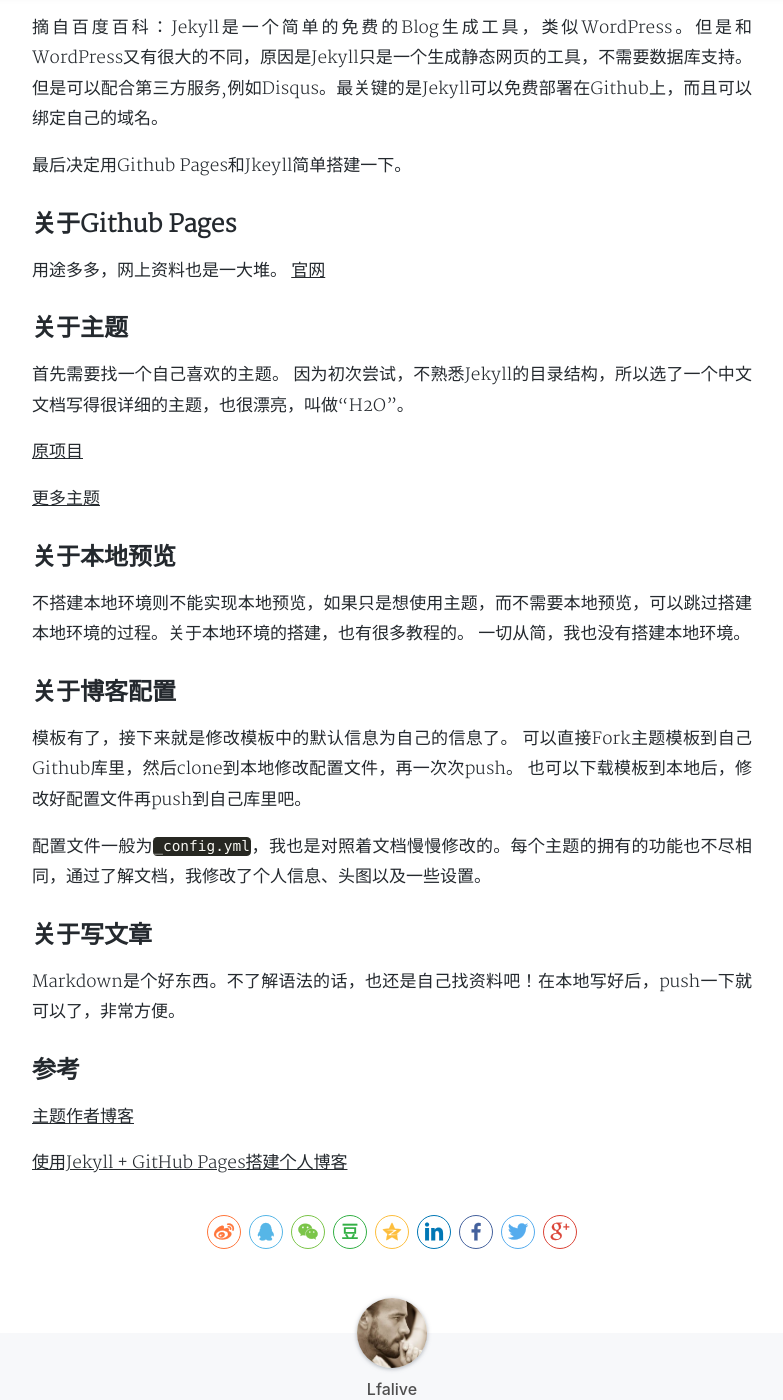
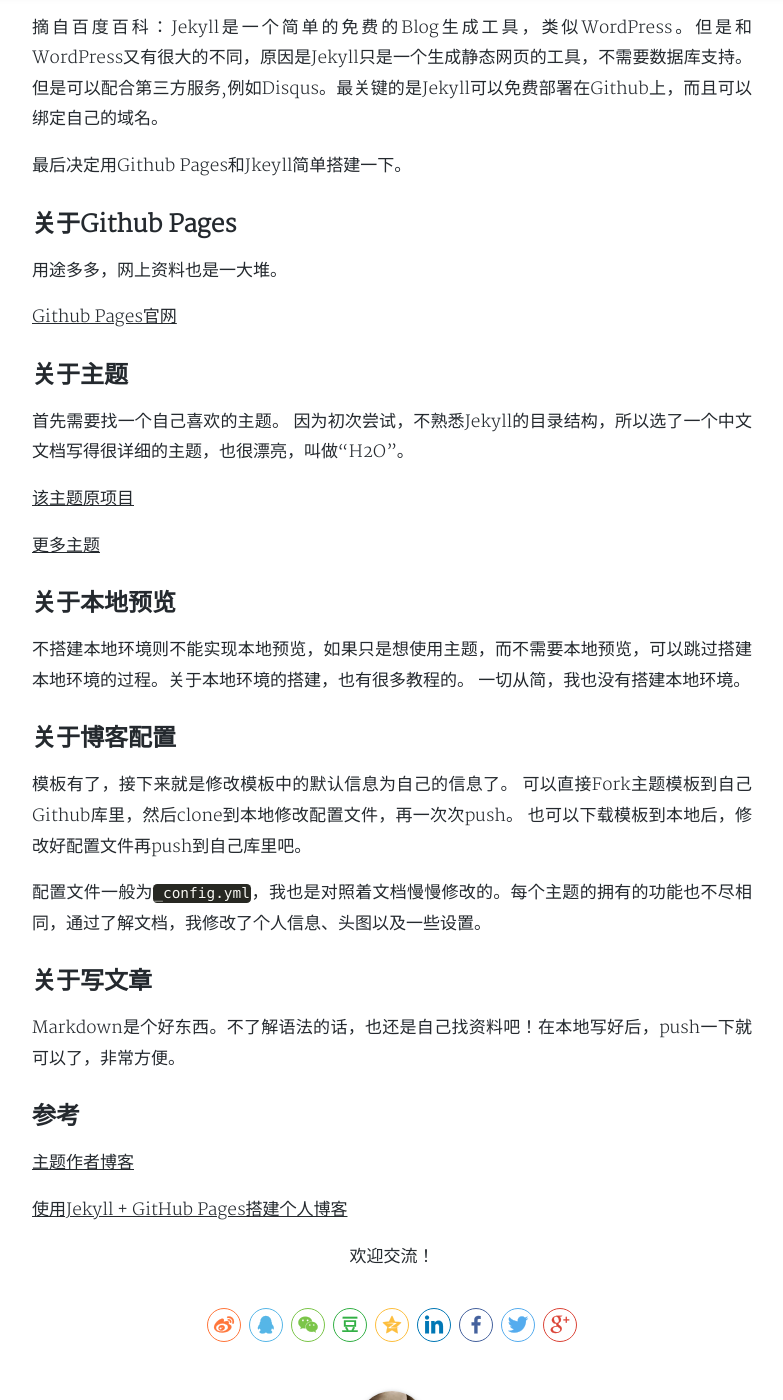
Before and after one commit to hanlian17/lfalive.github.io, a Jekyll site: the page built from _posts/2018-08-29-start.md, in a window 1280 px wide and 1400 px high, scrolled down 538 px. Shown: the whole window, without its empty margins (248-1031 px from the left). Built offline with Jekyll 4.4.1, drawn with Linux system fonts in a browser that asks for light colours; nearby versions of some CDN libraries; a style sheet for code colours, icons or effects is not loaded.

Commit message:
add an article

```diff
--- a/_config.yml
+++ b/_config.yml
@@ -50,6 +50,7 @@
 # url: email, weibo, zhihu, twitter, instagram, juejin, github, douban, facebook, dribble, uicn, jianshu, medium, linkedin
 sns:
   github: '//github.com/lfalive'
+  emial: '542679373@qq.com'
 
 # Tags 设置标签
 recommend-tags: true # whether or not display recommend-tags on the sidebar
--- a/_posts/2018-08-29-start.md
+++ b/_posts/2018-08-29-start.md
@@ -16,12 +16,13 @@
 
 ## 关于Github Pages
 用途多多，网上资料也是一大堆。
-[官网](https://pages.github.com){:target="blank"}
+
+[Github Pages官网](https://pages.github.com){:target="blank"}
 
 ## 关于主题
 首先需要找一个自己喜欢的主题。 因为初次尝试，不熟悉Jekyll的目录结构，所以选了一个中文文档写得很详细的主题，也很漂亮，叫做“H2O”。
 
-[原项目](https://github.com/kaeyleo/jekyll-theme-H2O){:target="blank"}
+[该主题原项目](https://github.com/kaeyleo/jekyll-theme-H2O){:target="blank"}
 
 [更多主题](http://jekyllthemes.org/){:target="blank"}
 
@@ -40,3 +41,5 @@
 [主题作者博客](http://liaokeyu.com/){:target="blank"}
 
 [使用Jekyll + GitHub Pages搭建个人博客](https://blog.csdn.net/qq_27888241/article/details/77104922){:target="blank"}
+
+<p style="text-align: center;">欢迎交流！</p>
```
